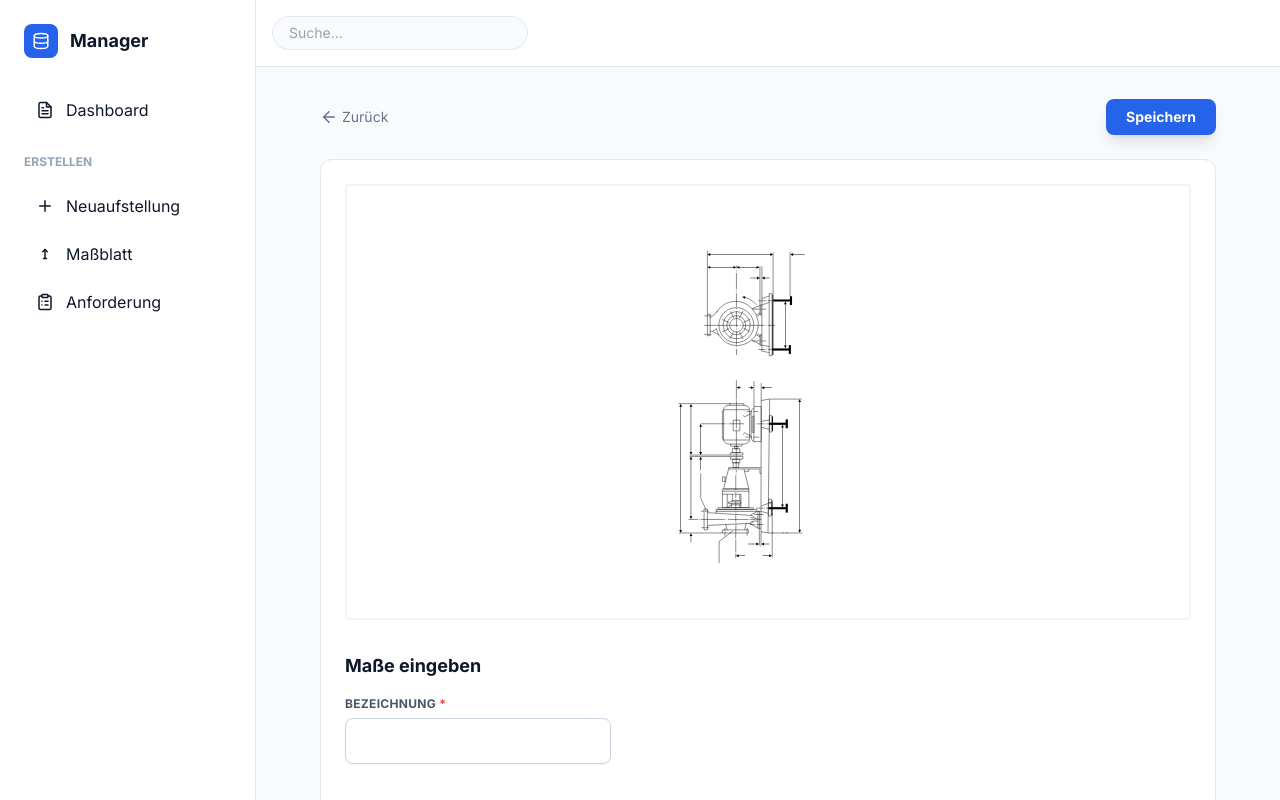
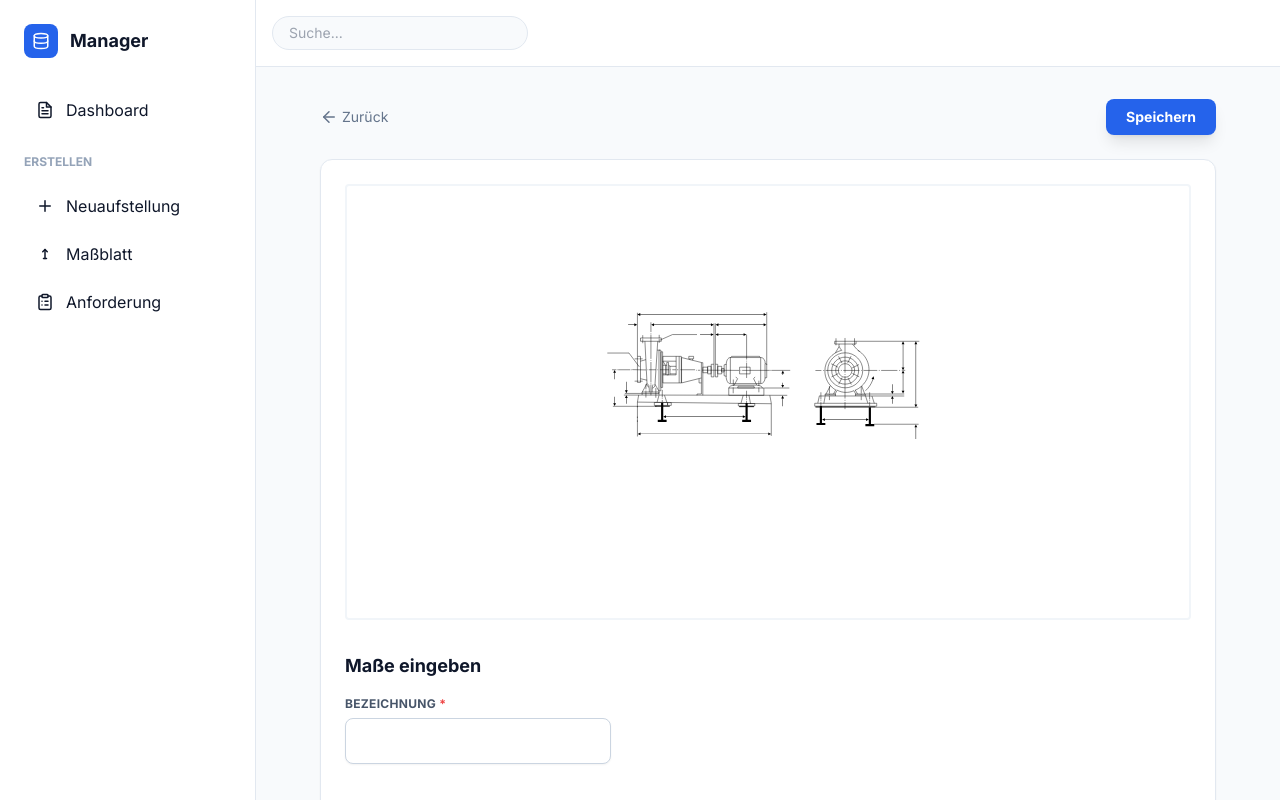
Before and after one commit to charalampos1/webappdocs, a React (Vite) app: page / in a window 1280 px wide. Both pictures are taken after a click on the button "Maßblatt". Built offline with nearby package versions, Linux system fonts and the light colour scheme; the HTML template or start-up script is replaced by a standard one.

Commit message:
Rotate image in Forms component

```diff
--- a/src/components/Forms.jsx
+++ b/src/components/Forms.jsx
@@ -110,7 +110,7 @@ export const TechnicalDrawingForm = ({ data, onChange }) => {
                     <img
                         src="/zeichnung_aufstellung.svg"
                         alt="Technische Zeichnung"
-                        className="max-h-[400px] w-auto object-contain"
+                        className="max-h-[400px] w-auto object-contain transform rotate-90"
                         onError={(e) => { e.target.style.display = 'none'; console.error("Bilddatei nicht gefunden"); }}
                     />
                 </div>
```
